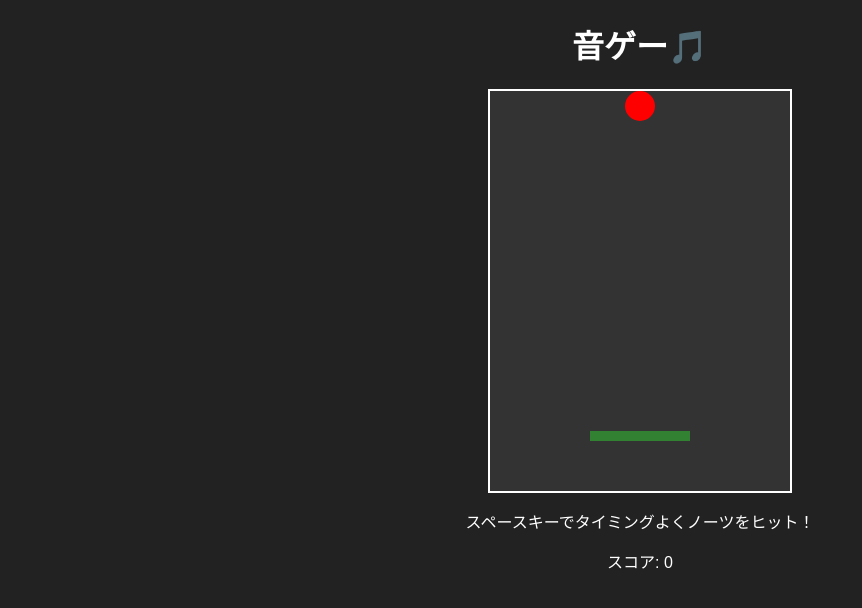
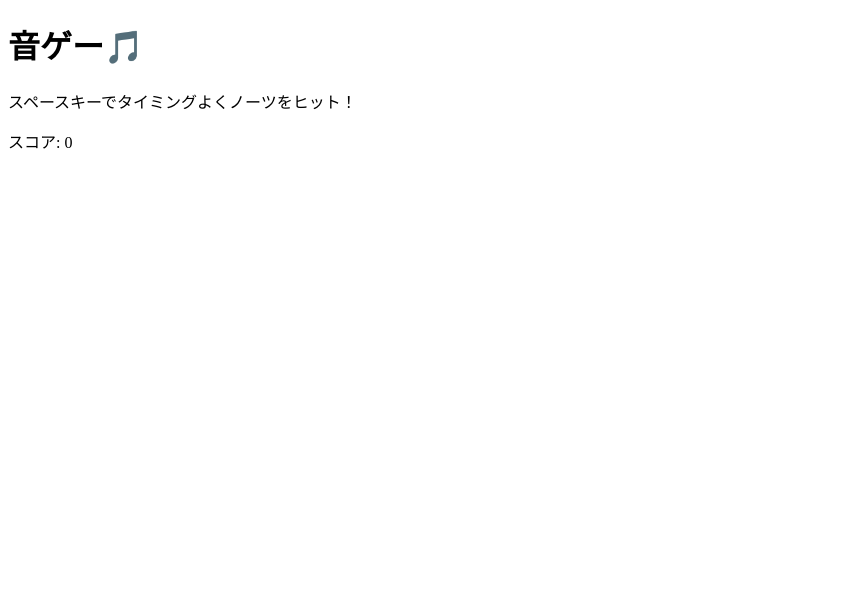
Before and after one commit to 0014des/otoge-, a plain HTML site: page index.html in a window 1280 px wide. Shown: the whole page, without its empty margins (0-862 px from the left). Drawn offline with Linux system fonts and the light colour scheme.

Commit message:
Update style.css

```diff
--- a/style.css
+++ b/style.css
@@ -1,38 +1,52 @@
-body {
-  text-align: center;
-  font-family: sans-serif;
-  background-color: #222;
-  color: white;
+const note = document.getElementById("note");
+const hitZone = document.getElementById("hit-zone");
+const scoreDisplay = document.getElementById("score");
+const hitSound = document.getElementById("hit-sound");
+
+let score = 0;
+let noteY = 0;
+const speed = 2;
+let gameInterval;
+
+// ノート初期化
+function resetNote() {
+  noteY = 0;
+  note.style.top = "0px";
 }
 
-#game-area {
-  position: relative;
-  width: 300px;
-  height: 400px;
-  margin: 0 auto;
-  border: 2px solid white;
-  background-color: #333;
-  overflow: hidden;
+// ゲーム開始
+function startGame() {
+  resetNote();
+  gameInterval = setInterval(() => {
+    noteY += speed;
+    note.style.top = noteY + "px";
+
+    if (noteY > 400) {
+      resetNote();
+    }
+  }, 10);
 }
 
-.note {
-  position: absolute;
-  top: 0;
-  left: 50%;
-  width: 30px;
-  height: 30px;
-  margin-left: -15px;
-  background-color: red;
-  border-radius: 50%;
-}
+// キー判定
+document.addEventListener("keydown", function(e) {
+  if (e.code === "Space") {
+    const noteRect = note.getBoundingClientRect();
+    const zoneRect = hitZone.getBoundingClientRect();
 
-#hit-zone {
-  position: absolute;
-  bottom: 50px;
-  left: 50%;
-  width: 100px;
-  height: 10px;
-  margin-left: -50px;
-  background-color: limegreen;
-  opacity: 0.5;
-}
+    const diff = Math.abs(noteRect.bottom - zoneRect.top);
+
+    if (diff < 20) {
+      score += 100;
+      hitSound.currentTime = 0;
+      hitSound.play();
+      resetNote();
+    } else {
+      score -= 50;
+    }
+
+    scoreDisplay.textContent = "スコア: " + score;
+  }
+});
+
+// ゲームスタート
+startGame();
```
